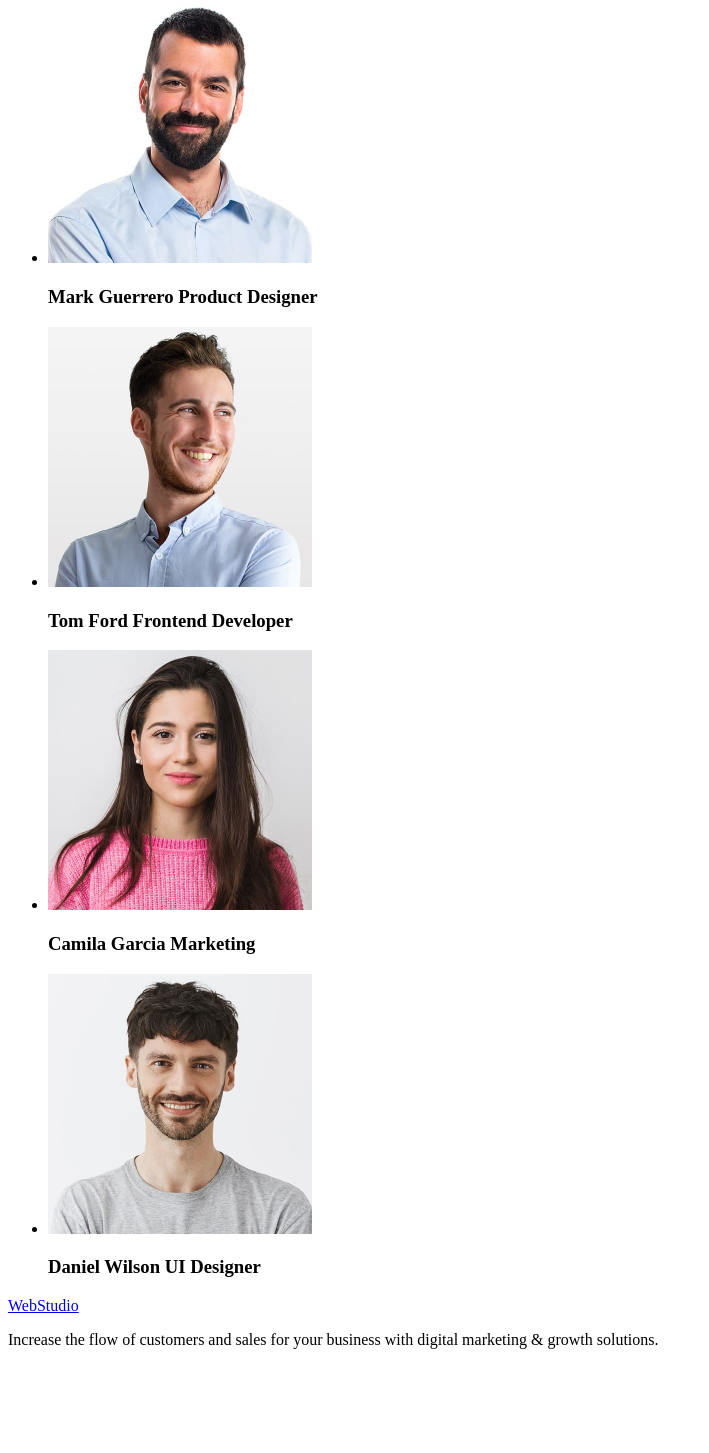
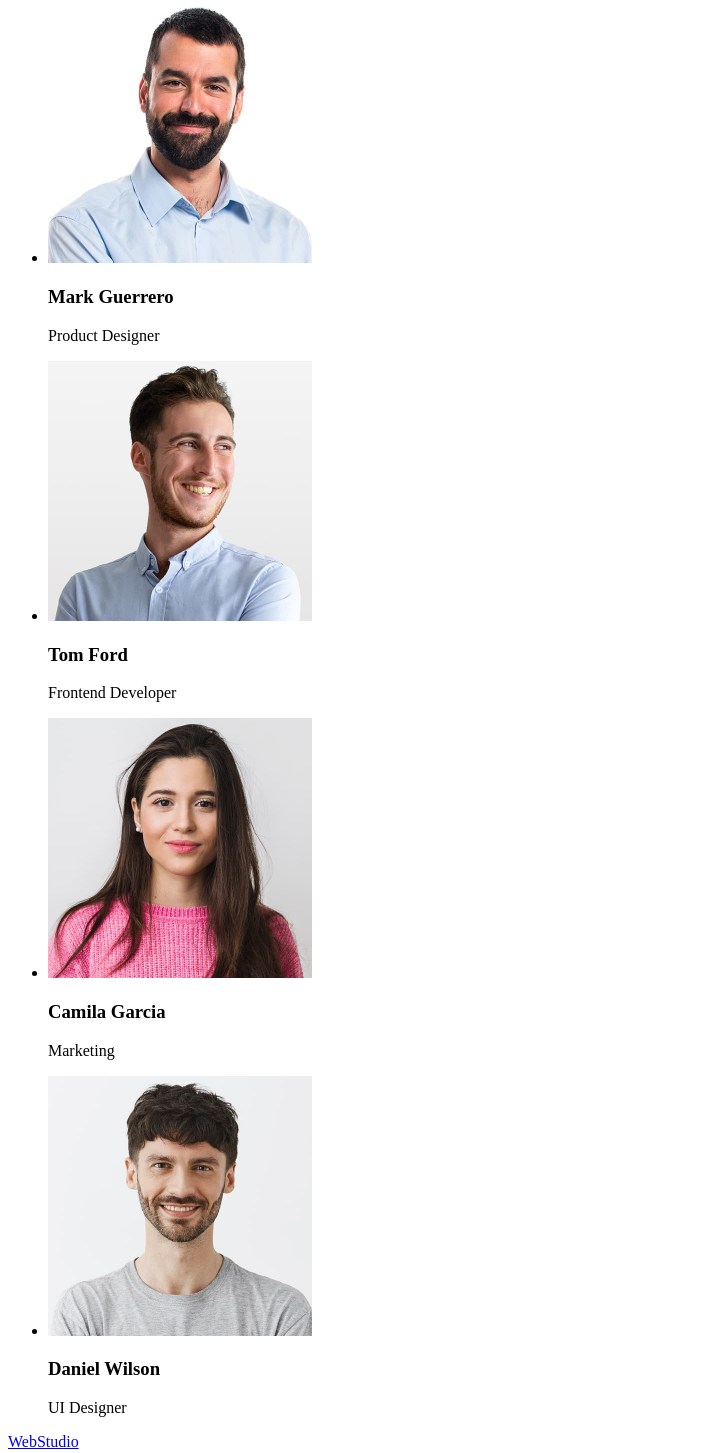
Before and after one commit to Olesa-GoIt/goit-markup-hw-01, a plain HTML site: page index.html in a window 1280 px wide. Shown: the part 609-2062 px from the top of the page, without its empty margins (0-709 px from the left). Before the commit the page ends 1974 px from the top, so only its background shows below. Drawn offline with Linux system fonts and the light colour scheme.

Commit message:
section 2 h3

```diff
--- a/index.html
+++ b/index.html
@@ -75,7 +75,8 @@
               height="260"
               alt="Mark Guerrero Product Designer"
             />
-            <h3>Mark Guerrero Product Designer</h3>
+            <h3>Mark Guerrero</h3>
+            <p>Product Designer</p>
           </li>
           <li>
             <img
@@ -84,7 +85,8 @@
               height="260"
               alt="Tom Ford Frontend Developer"
             />
-            <h3>Tom Ford Frontend Developer</h3>
+            <h3>Tom Ford</h3>
+            <p>Frontend Developer</p>
           </li>
           <li>
             <img
@@ -93,7 +95,8 @@
               height="260"
               alt="Camila Garcia Marketing"
             />
-            <h3>Camila Garcia Marketing</h3>
+            <h3>Camila Garcia</h3>
+            <p>Marketing</p>
           </li>
           <li>
             <img
@@ -102,7 +105,8 @@
               height="260"
               alt="Daniel Wilson UI Designer"
             />
-            <h3>Daniel Wilson UI Designer</h3>
+            <h3>Daniel Wilson</h3>
+            <p>UI Designer</p>
           </li>
         </ul>
       </section>
```
